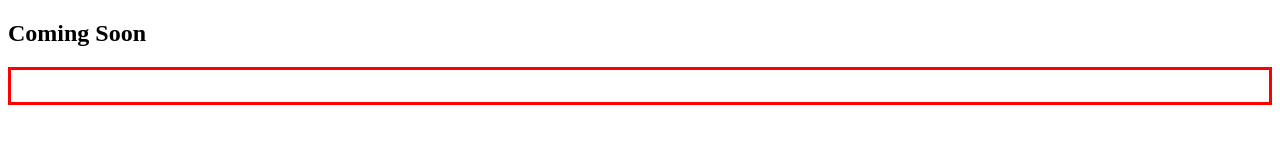
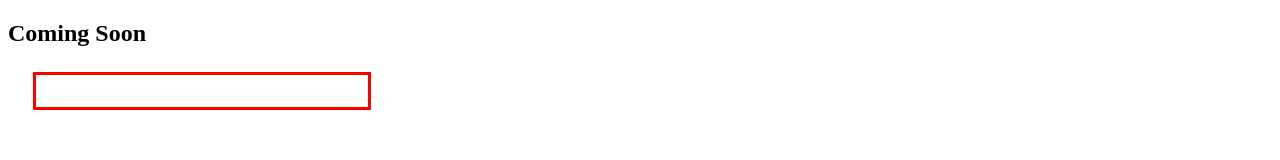
Before and after one commit to pritam11111/cv, a plain HTML site: page index.html in a window 1280 px wide. Drawn offline with Linux system fonts and the light colour scheme.

Commit message:
Update index.html

```diff
--- a/index.html
+++ b/index.html
@@ -4,6 +4,6 @@
   <body>
     <h2>Coming Soon</h2>
     <!-- <script src="/pritam11111.github.io/script1.js"> </script> //-->
-    <p style="border:3px; border-style:solid; border-color:#FF0000; padding: 1em;"></p>
+    <p style="border:3px; width: 300px; margin: 25px; border-style:solid; border-color:#FF0000; padding: 1em;"></p>
   </body>
 </html>
```
